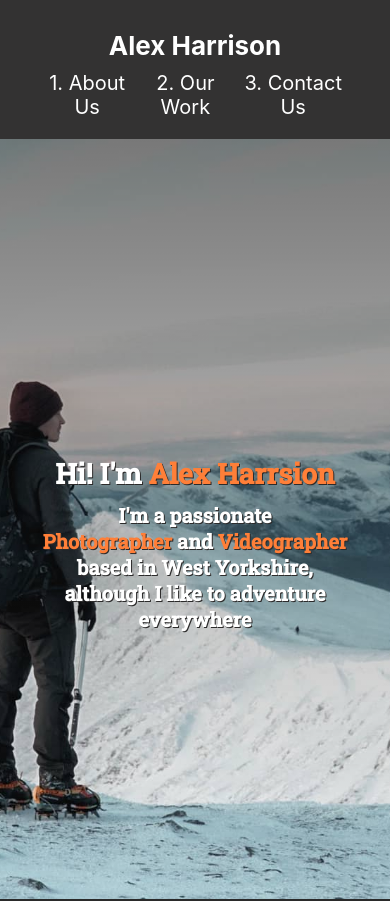
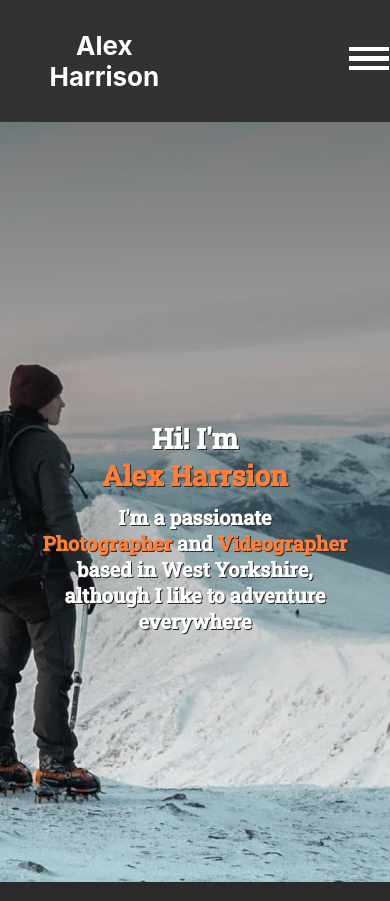
Before and after one commit to tbriggs1/alex-website, a React (Create React App) app: page / in a window 390 px wide. Shown: the top 901 px of the page. Built offline with nearby package versions, Linux system fonts and the light colour scheme.

Commit message:
burger style added

```diff
--- a/src/components/AboutSection.js
+++ b/src/components/AboutSection.js
@@ -6,7 +6,7 @@ const AboutSection = () => {
        <div className="main-content">
           <section className="about-section">
               <div className="info">
-                  <h2>Hi! I'm <span>Alex Harrsion</span></h2>
+                  <h2>Hi! I'm <br/><span>Alex Harrsion</span></h2>
                   <h3>I'm a passionate <br/><span>Photographer</span> and <span>Videographer</span> <br/> based in West Yorkshire, although I like to adventure everywhere</h3>
               </div>
           </section>
--- a/src/components/Nav.js
+++ b/src/components/Nav.js
@@ -21,6 +21,11 @@ const Nav = () => {
                                     {/* <Line transition={{duration: 0.75}} initial={{width:"0%"}} animate={{width: pathname === '/contact' ? "50%" : "0%"}}></Line> */}
                                 </li>
                         </ul>
+                        <div className="burger-menu">
+                            <div className="burger"></div>
+                            <div className="burger"></div>
+                            <div className="burger"></div>
+                        </div>
                 </nav>
             </header>
         </div>
--- a/src/styles/pages.scss
+++ b/src/styles/pages.scss
@@ -62,6 +62,19 @@ nav {
   margin: auto;
   align-items: center;
   flex-wrap: wrap;
+  .burger{
+    visibility: visible;
+    width: 5rem;
+    height: 0.5vh;
+    background: white;
+    margin-bottom: 0.5rem;
+    cursor: pointer;
+    visibility: hidden;
+  }
+  .burger-menu{
+    display:flex;
+    flex-direction: column;
+  }
 }
 nav ul {
   display: flex;
@@ -218,10 +231,25 @@ nav ul {
 
 @media screen and (max-width: 964px) {
   nav {
-    text-align: center;
+    min-height: 10vh;
+  display: flex;
+  width: 90%;
+  margin: auto;
+  align-items: center;
+  flex-wrap: nowrap;
+    ul{
+      visibility: hidden;
+    }
+    .burger{
+      visibility: visible;
+      width: 4rem;
+    }
   }
   .al-title {
     padding: 1rem;
+    width: 40vw;
+    display:inline;
+    text-align: center;
   }
   .about-section {
     h2 {
```
Also changed, not shown: 1 other file (tests, documents, lock files or other folders).
